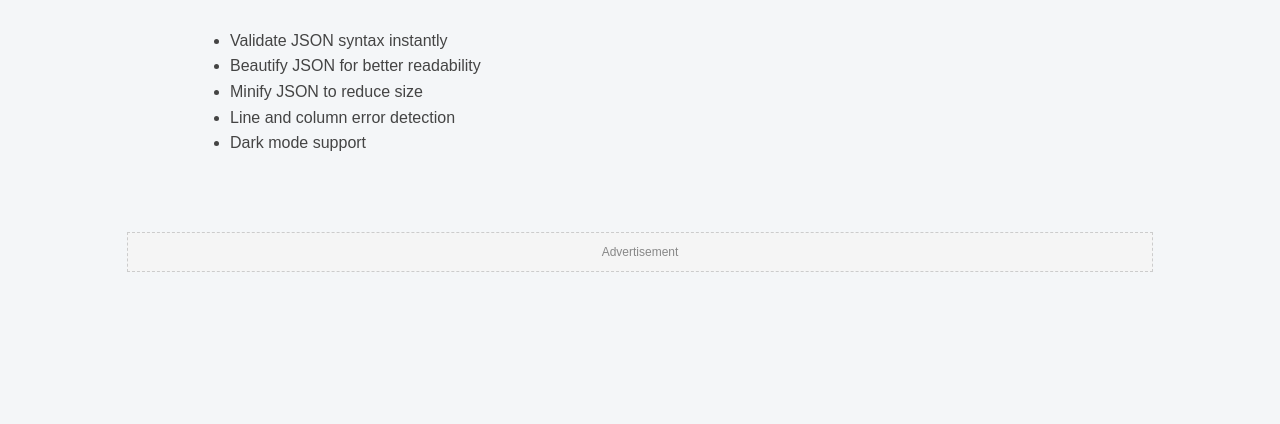
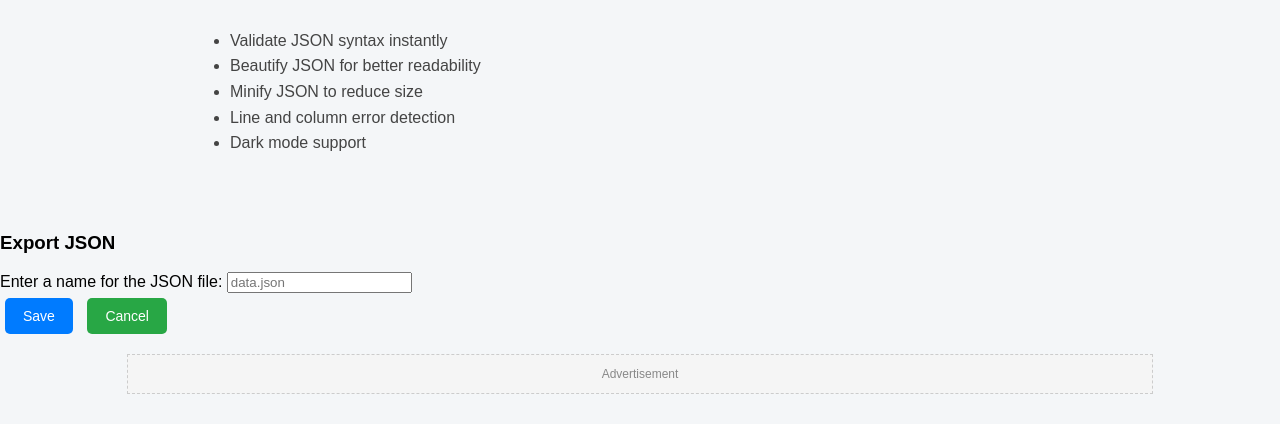
Before and after one commit to gtrreddy5/json_validator, a Flask app: page / in a window 1280 px wide. Shown: the part 892-1316 px from the top of the page. Before the commit the page ends 1164 px from the top, so only its background shows below. Run offline with Flask 3, Linux system fonts and the light colour scheme.

Commit message:
Add export modal for JSON file saving
Added an export modal for saving JSON files with user-defined names.

```diff
--- a/templates/index.html
+++ b/templates/index.html
@@ -87,6 +87,20 @@ Free online JSON validator and formatter. Validate, beautify, and minify JSON ea
         <li>Dark mode support</li>
     </ul>
 </section>
+<!-- EXPORT MODAL -->
+<div id="exportModal" class="modal">
+    <div class="modal-content">
+        <h3>Export JSON</h3>
+
+        <label>Enter a name for the JSON file:</label>
+        <input type="text" id="fileNameInput" placeholder="data.json">
+
+        <div class="modal-actions">
+            <button onclick="saveJSON()">Save</button>
+            <button class="cancel-btn" onclick="closeExportModal()">Cancel</button>
+        </div>
+    </div>
+</div>
 <!-- BOTTOM AD PLACEHOLDER -->
 <div class="ad ad-bottom">Advertisement</div>
 
```
